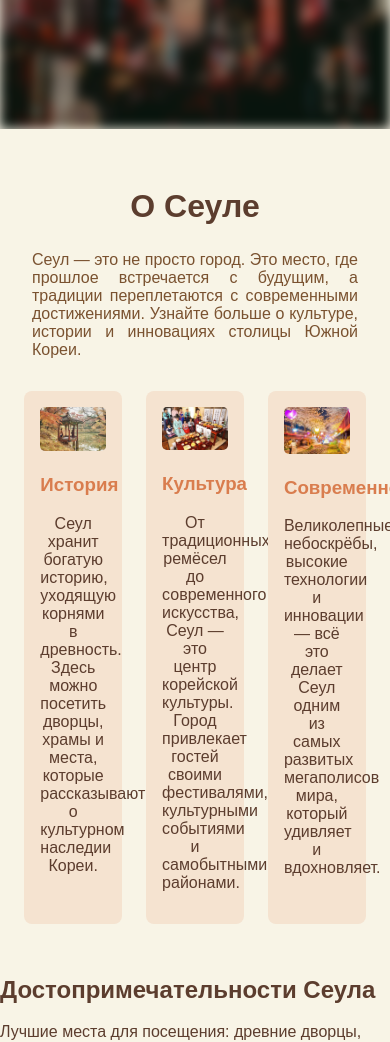
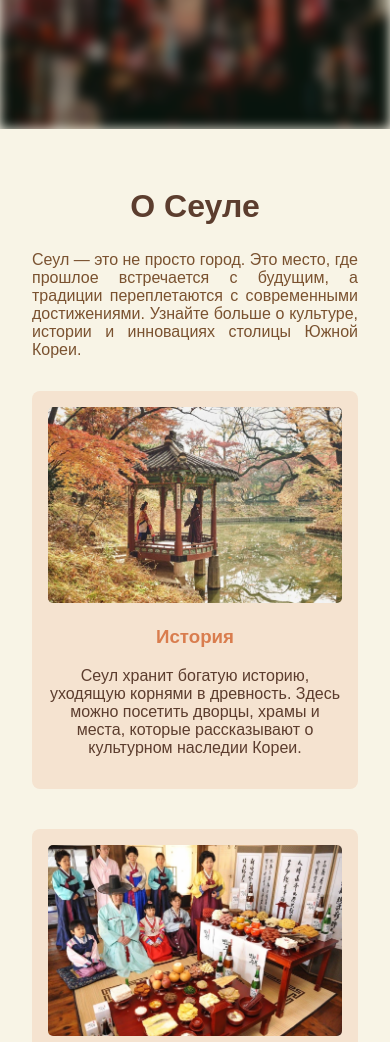
Before and after one commit to KhristineTarasenko/WebTechSite2, a plain HTML site: page SeoulV2/index.html in a window 390 px wide. Shown: the part 640-1682 px from the top of the page. Drawn offline with Linux system fonts and the light colour scheme.

Commit message:
Update styles.css

```diff
--- a/SeoulV2/styles.css
+++ b/SeoulV2/styles.css
@@ -7,14 +7,7 @@ body {
     padding: 0; /* внутренний отступ */
 
 }
-body, html {
-    overflow-x: hidden; /* Отключение горизонтального скроллинга */
-}
-*,
-*::before,
-*::after {
-    box-sizing: border-box; /* Включаем для всех элементов, чтобы учитывать отступы и границы в общей ширине */
-}
+
 .hero, .about, .contacts {
     overflow: hidden;
 }
@@ -195,27 +188,38 @@ body, html {
 
 /* Карточки секций */
 .seoul-info-section {
-    display: flex; /* Преобразует элемент в гибкий контейнер */
-    justify-content: center; /* по горизонтальной оси */
-    gap: 1.5em; /*  промежуток между соседними элементами в 1.5em */
+    display: flex;
+    justify-content: center;
+    gap: 1.5em;
     margin-top: 2em;
+    flex-wrap: wrap; /* Добавим перенос элементов на мобильных устройствах */
 }
 
 .section-card {
-    width: 30%;
+    width: 30%; /* Уменьшаем ширину для больших экранов */
     text-align: center;
     background-color: #f5e3d0;
     border-radius: 8px;
-    padding: 1em;  /* отступы картинок */
-
+    padding: 1em;
+    box-sizing: border-box; /* Учитываем padding в ширине */
+    overflow: hidden; /* Не даём контенту выходить за пределы */
+    word-wrap: break-word; /* Принудительно разрываем длинные слова */
 }
 
+/* Чтобы блоки не растягивались на мобильных устройствах, добавим медиа-запрос */
+@media screen and (max-width: 768px) {
+    .section-card {
+        width: 100%; /* Блоки занимают 100% ширины на мобильных устройствах */
+        margin-bottom: 1em; /* Отступ снизу для разделения блоков */
+    }
+}
 .section-card h3 {
     color: #d97d4e;
 }
 
 .section-card p {
     color: #5c3d2e;
+    word-wrap: break-word; /* Принудительный перенос текста на новую строку */
 }
 
 /* Контакты */
```
